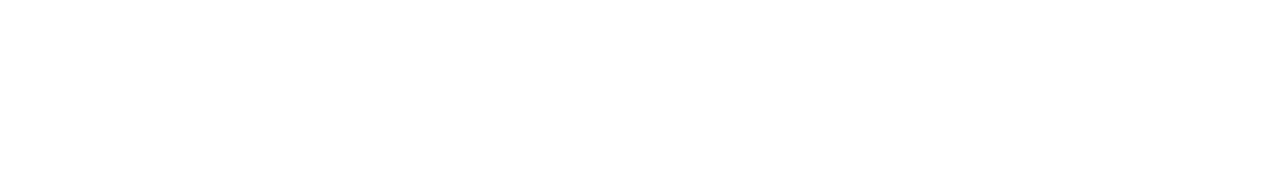
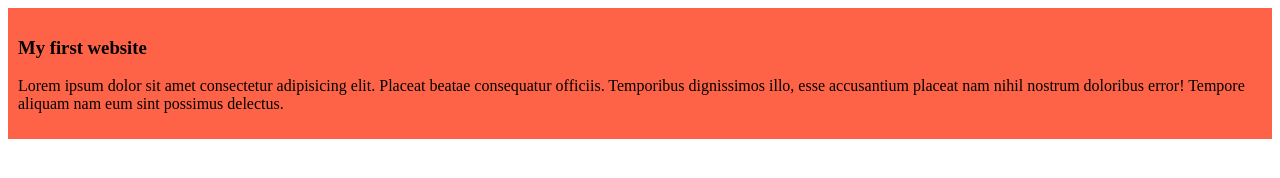
Before and after one commit to ronithussain/my-simple-website, a plain HTML site: page index.html in a window 1280 px wide. Drawn offline with Linux system fonts and the light colour scheme.

Commit message:
added the first blog

```diff
--- a/index.html
+++ b/index.html
@@ -3,9 +3,13 @@
 <head>
     <meta charset="UTF-8">
     <meta name="viewport" content="width=device-width, initial-scale=1.0">
+    <link rel="stylesheet" href="styles/index.css">
     <title>my simple website</title>
 </head>
 <body>
-
+    <div>
+        <h3>My first website</h3>
+        <p>Lorem ipsum dolor sit amet consectetur adipisicing elit. Placeat beatae consequatur officiis. Temporibus dignissimos illo, esse accusantium placeat nam nihil nostrum doloribus error! Tempore aliquam nam eum sint possimus delectus.</p>
+    </div>
 </body>
 </html>
--- /dev/null
+++ b/styles/index.css
@@ -0,0 +1,4 @@
+div{
+    background-color: tomato;
+    padding: 10px;
+}
```
